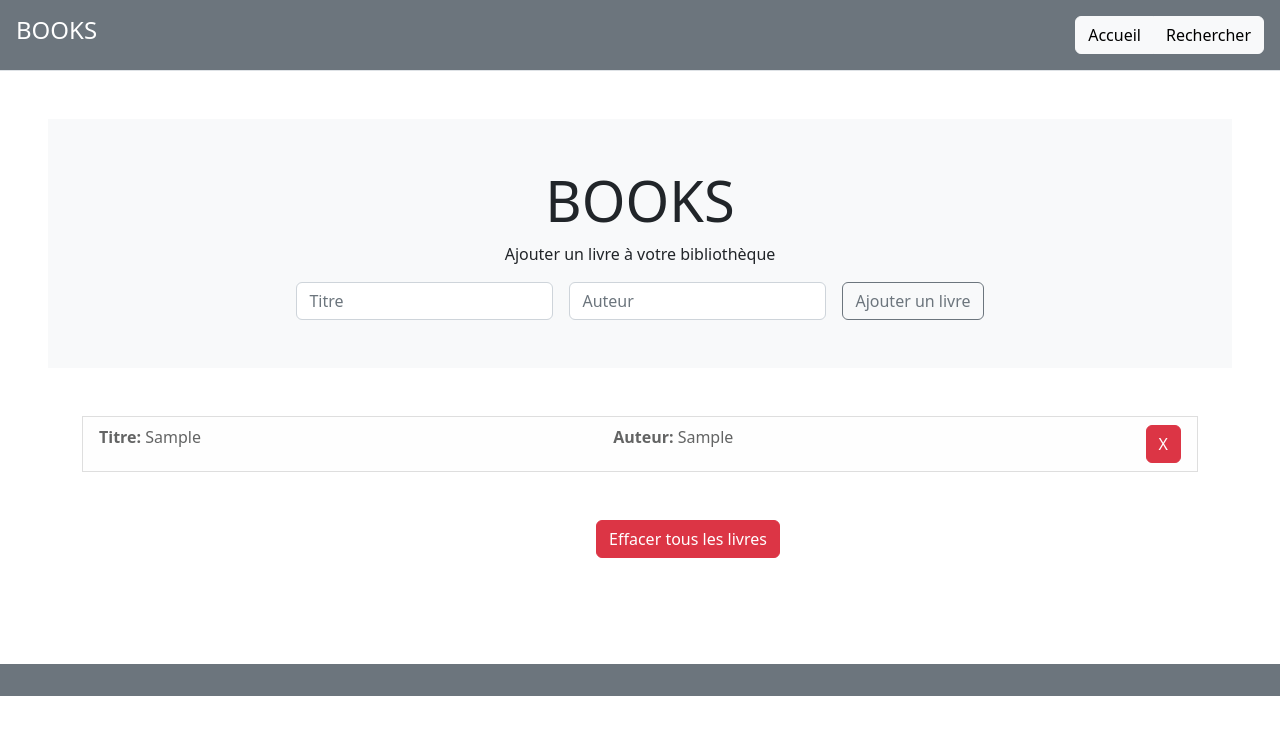
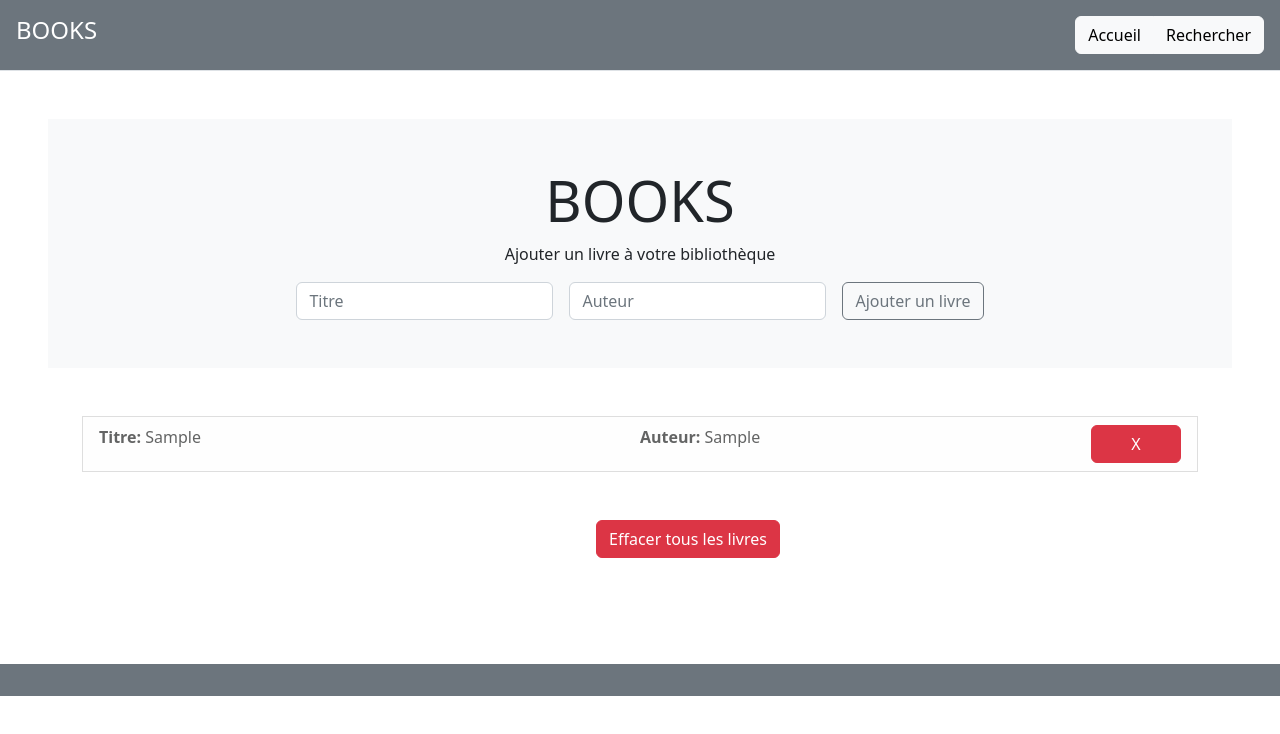
Before and after one commit to Forerunner78/React-Books, a React (Create React App) app: page / in a window 1280 px wide. Both pictures are taken after typing "Sample", "Sample" into the empty fields and a click on the button "Ajouter un livre". Shown: the top 734 px of the page. Built offline with nearby package versions, Linux system fonts and the light colour scheme.

Commit message:
Add react Toasty and change CSS of registered books table

```diff
--- a/package.json
+++ b/package.json
@@ -16,6 +16,7 @@
     "react-redux": "^8.0.5",
     "react-router-dom": "^6.9.0",
     "react-scripts": "5.0.1",
+    "react-toastify": "^9.1.2",
     "redux": "^4.2.1",
     "redux-thunk": "^2.4.2",
     "uuid": "^9.0.0",
--- a/src/containers/AddBooks.js
+++ b/src/containers/AddBooks.js
@@ -24,15 +24,18 @@ const AddBooks = ({ libraryData, addBook, deleteBook, deleteAll }) => {
                             key={data.id}
                             className="list-group-item list-group-item-light d-flex justify-content-between"
                         >
-                            <span>
+                            <span className="col-6">
                                 <strong>Titre: </strong>
                                 {data.title}
                             </span>
-                            <span>
+                            <span className="col-5">
                                 <strong>Auteur: </strong>
                                 {data.author}
                             </span>
-                            <span className="btn btn-danger" onClick={() => deleteBook(data.id)}>
+                            <span
+                                className="btn btn-danger col"
+                                onClick={() => deleteBook(data.id)}
+                            >
                                 X
                             </span>
                         </li>
--- a/src/containers/SearchBooks.js
+++ b/src/containers/SearchBooks.js
@@ -1,6 +1,9 @@
 import { useState } from "react";
 import { useSelector, useDispatch } from "react-redux";
 import { fetchBooks } from "../redux/actions/actionFetchBooks";
+import { addBook } from "../redux/actions/actionAddBooks";
+import { ToastContainer, toast } from "react-toastify";
+import "react-toastify/dist/ReactToastify.css";
 
 const SearchBooks = () => {
     const [title, setTitle] = useState("");
@@ -10,6 +13,21 @@ const SearchBooks = () => {
     const handleSubmit = (e) => {
         e.preventDefault();
         dispatch(fetchBooks(title));
+    };
+
+    const handleSave = (title, author) => {
+        const bookToSave = { title, author };
+        dispatch(addBook(bookToSave));
+        toast.info("Livre enregistré", {
+            position: "top-right",
+            autoClose: 3000,
+            hideProgressBar: false,
+            closeOnClick: true,
+            pauseOnHover: true,
+            draggable: true,
+            progress: undefined,
+            theme: "colored",
+        });
     };
 
     const displayFetchedBooks = state.isLoading ? (
@@ -52,12 +70,20 @@ const SearchBooks = () => {
                             <a
                                 target="_blank"
                                 rel="noopener noreferrer"
-                                className="btn btn-outline-secondary"
+                                className="btn btn-outline-secondary me-3"
                                 href={data.volumeInfo.previewLink}
                             >
                                 Plus d'infos
                             </a>
-                            <button className="btn btn-outline-secondary">Enregistrer</button>
+                            <button
+                                className="btn btn-outline-secondary"
+                                onClick={() =>
+                                    handleSave(data.volumeInfo.title, data.volumeInfo.authors)
+                                }
+                            >
+                                Enregistrer
+                            </button>
+                            <ToastContainer />
                         </div>
                     </div>
                 </div>
```
Also changed, not shown: 1 other file (tests, documents, lock files or other folders).
